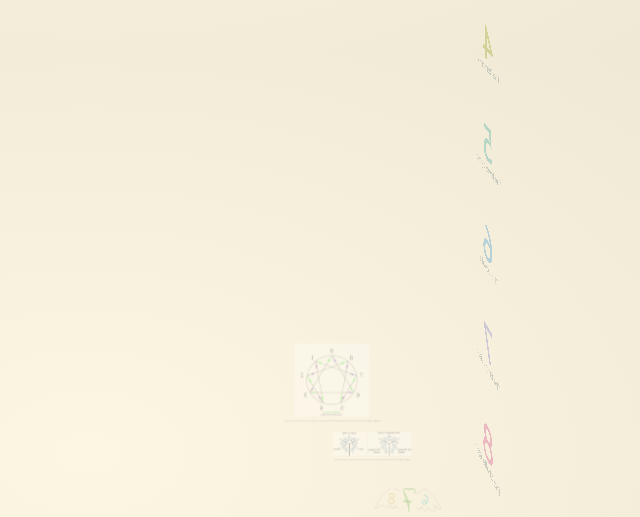
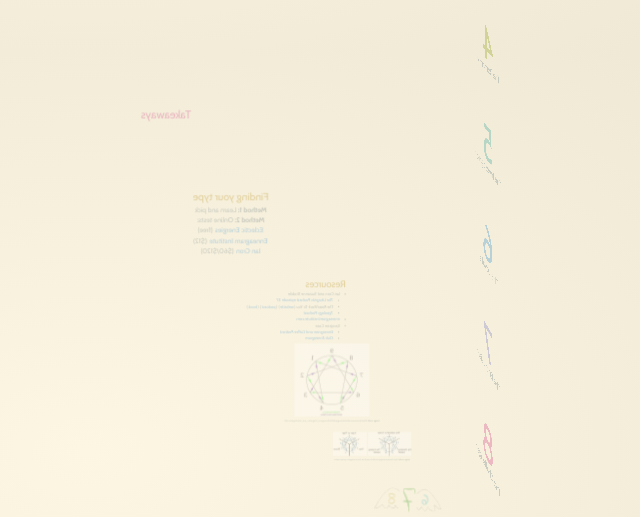
Before and after one commit to nathanalderson/enneagram-for-engineers, a Flask app: page / in a window 1280 px wide; the page is wider, and only the part inside the window is pictured. Shown: the part 749-1266 px from the top of that part, without its empty margins (552-1192 px from the left). Run offline with Flask 2, Linux system fonts and the light colour scheme; style sheets or scripts are compiled from the project's sources; some libraries are stand-ins or nearby versions.

Commit message:
More content

```diff
--- a/static/css/scratch.less
+++ b/static/css/scratch.less
@@ -410,6 +410,25 @@
     font-size: 18px;
 }
 
+#resources {
+    h1 { color: @yellow }
+    text-align: left;
+    ul {
+        font-size: 24pt;
+        ul {
+            margin-left: 50px;
+        }
+    }
+}
+
+#finding-your-type {
+    h1 { color: @yellow }
+}
+
+#takeaways {
+    h1 { color: @magenta }
+}
+
 hr {
   clear: both;
   float: none;
--- a/templates/index.html
+++ b/templates/index.html
@@ -331,6 +331,63 @@
         </p>
     </div>
 
+    <div class="step" id="resources">
+        <h1>Resources</h1>
+        <ul>
+            <li>
+                Ian Cron and Suzanne Stabile
+                <ul>
+                    <li>
+                        <a href="http://www.theliturgists.com/podcast/2016/8/23/the-enneagram-episode-37">
+                            <em>The Liturgists Podcast</em> episode 37
+                        </a>
+                    </li>
+                    <li>
+                        <em>The Road Back To You</em>
+                        (<a href="https://www.theroadbacktoyou.com">website</a>)
+                        (<a href="https://www.theroadbacktoyou.com/podcast">podcast</a>)
+                        (<a href="https://www.goodreads.com/book/show/28268515-the-road-back-to-you">book</a>)
+                    </li>
+                    <li>
+                        <a href="https://www.typologypodcast.com/">
+                            <em>Typology Podcast</em>
+                        </a>
+                    </li>
+                </ul>
+            </li>
+            <li>
+                <a href="https://www.enneagraminstitute.com/">
+                    enneagraminstitute.com
+                </a>
+            </li>
+            <li>
+                Sarajane Case
+                <ul>
+                    <li><em><a href="https://enneagramandcoffee.libsyn.com/">
+                        Enneagram and Coffee Podcast
+                    </a></em></li>
+                    <li><em><a href="https://sarajane-case.mykajabi.com/club-enneagram">
+                                Club Enneagram
+                    </a></em></li>
+                </ul>
+            </li>
+        </ul>
+    </div>
+
+    <div id="finding-your-type" class="step">
+        <h1>Finding your type</h1>
+        <p><strong>Method 1:</strong> Learn and pick</p>
+        <p><strong>Method 2:</strong> Online tests:</p>
+        <p><a href="https://www.eclecticenergies.com/enneagram/test">Eclectic Energies</a> (free)</p>
+        <p><a href="https://tests.enneagraminstitute.com/">Enneagram Institute</a> ($12)</p>
+        <p><a href="https://ianmorgancron.com/assessment#row--58717">Ian Cron</a> ($60/$120)</p>
+    </div>
+
+    <div id="takeaways" class="step">
+        <h1>Takeaways</h1>
+        <h2 class="substep">Do your work</h2>
+    </div>
+
 <!-- deltas! -->
 <script>
 $(document).ready(function() {
```
